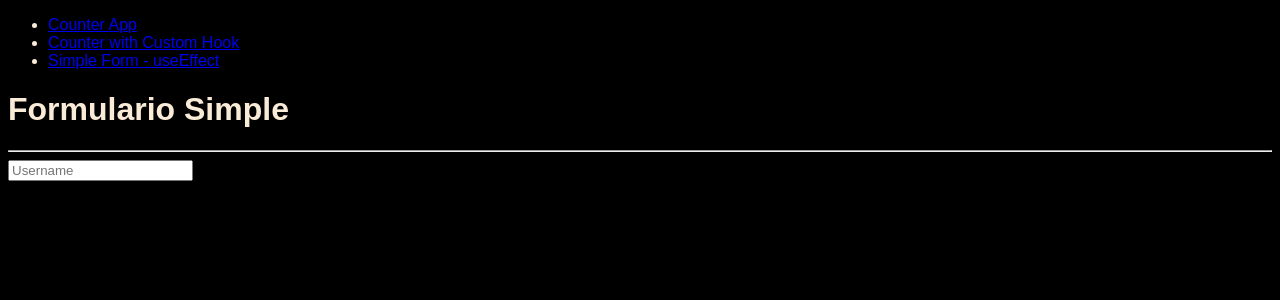
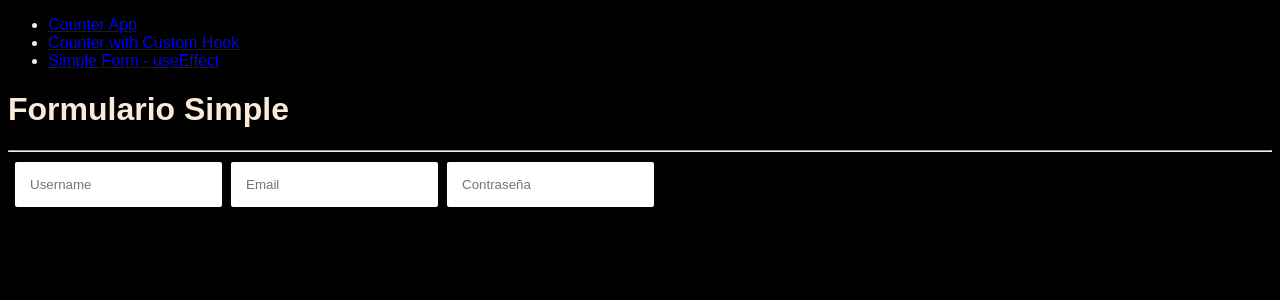
Before and after one commit to OLAEMJO8/ReactCeroToExpert, a React (Vite) app in the folder 03-hook-react/: page /simple-form in a window 1280 px wide. Shown: the top 300 px of the page. Built offline with nearby package versions, Linux system fonts and the light colour scheme.

Commit message:
Feat. message

```diff
--- /dev/null
+++ b/03-hook-react/src/02-useEffect/Message.jsx
@@ -0,0 +1,17 @@
+import { useEffect } from "react";
+
+export const Message = () => {
+  useEffect(() => {
+    //Cuando el componente se monta
+    first;
+    //Cuando el componente se destrulle
+    return () => {
+      second;
+    };
+  }, []);
+  return (
+    <div>
+      <h3>Usuario ya existe</h3>
+    </div>
+  );
+};
--- a/03-hook-react/src/02-useEffect/SimpleForm.jsx
+++ b/03-hook-react/src/02-useEffect/SimpleForm.jsx
@@ -1,12 +1,69 @@
+import { useEffect, useState } from "react";
+import { Message } from "./Message";
+
 const SimpleForm = () => {
+  const [formState, setformState] = useState({
+    username: "",
+    email: "",
+    contraseña: "",
+  });
+
+  const { username, email, contraseña } = formState;
+
+  const onInputChange = ({ target }) => {
+    const { name, value } = target;
+    setformState({
+      ...formState,
+      [name]: value,
+    });
+  };
+
   return (
     <div>
       <h1>Formulario Simple</h1>
 
       <hr />
-      <input type="text" placeholder="Username" name="username" />
+      <input
+        type="text"
+        placeholder="Username"
+        name="username"
+        value={username}
+        onChange={onInputChange}
+      />
+      <input
+        type="email"
+        placeholder="Email"
+        name="email"
+        value={email}
+        onChange={onInputChange}
+      />
+      <input
+        type="text"
+        placeholder="Contraseña"
+        name="contraseña"
+        value={contraseña}
+        onChange={onInputChange}
+      />
+
+      {username === "majo" && <Message />}
     </div>
   );
 };
 
 export default SimpleForm;
+
+/*
+
+*************Distintos useEffect usados para efectos secundarios de la aplicacion
+
+  useEffect(() => {
+    console.log("useEffect called");
+  }, []);
+  useEffect(() => {
+    console.log("form changed");
+  }, [formState]);
+  useEffect(() => {
+    console.log("email change");
+  }, [email]);
+
+*/
--- a/03-hook-react/src/index.css
+++ b/03-hook-react/src/index.css
@@ -8,12 +8,19 @@ body {
 }
 
 button {
-  background-color: #b454e0;
-  padding: 15px 30px;
-  border-color: #b454e0;
-  border-radius: 5px;
+  background-color: #ffffff;
+  padding: 15px 15px;
+  border-color: #f1f1f1;
+  border-radius: 4px;
   font: 2em Arial;
   margin-right: 5px;
   text-align: center;
   display: inline-block;
 }
+
+input {
+  padding: 15px 15px;
+  border: 2px solid rgb(2, 2, 2);
+  border-radius: 4px;
+  margin-left: 5px;
+}
```
